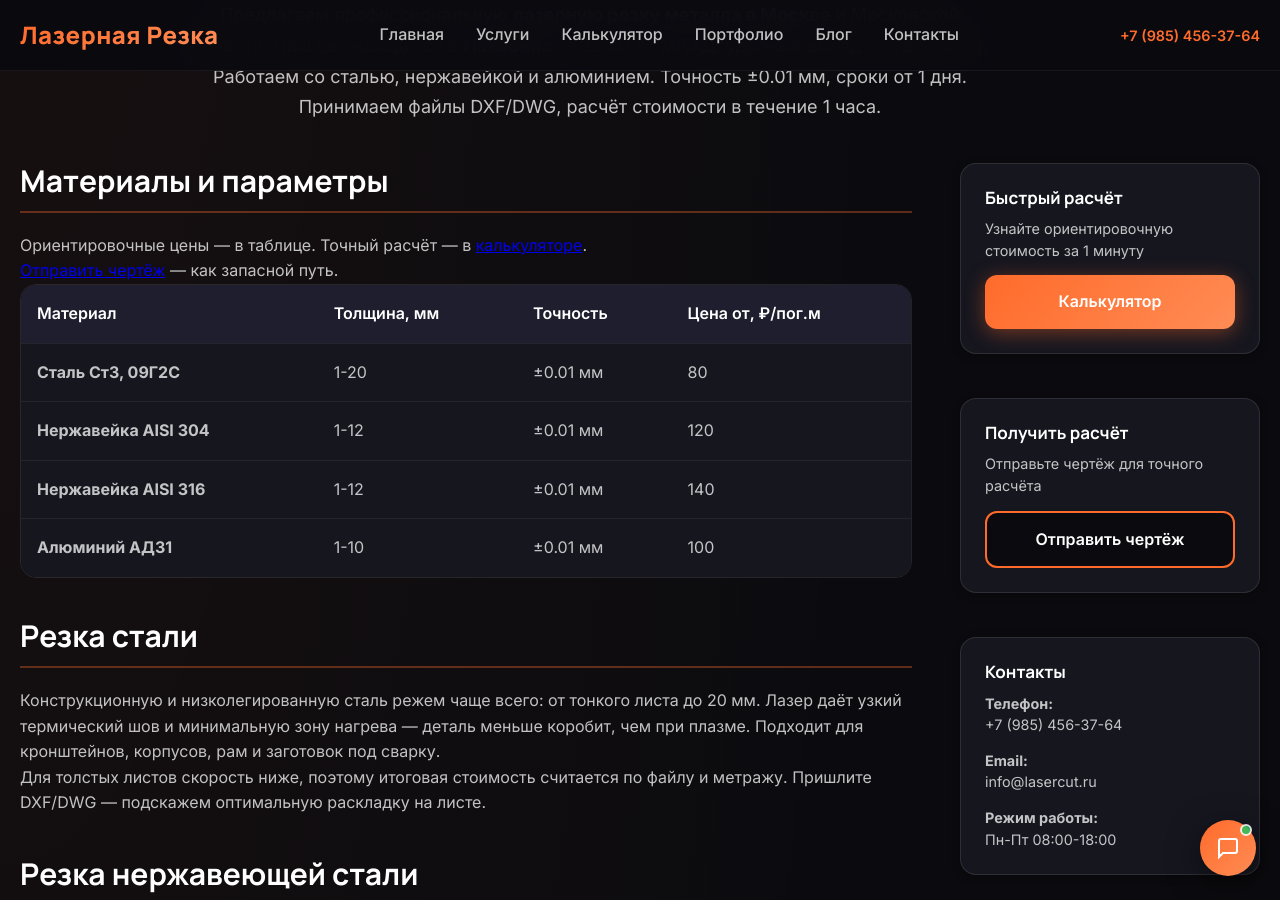
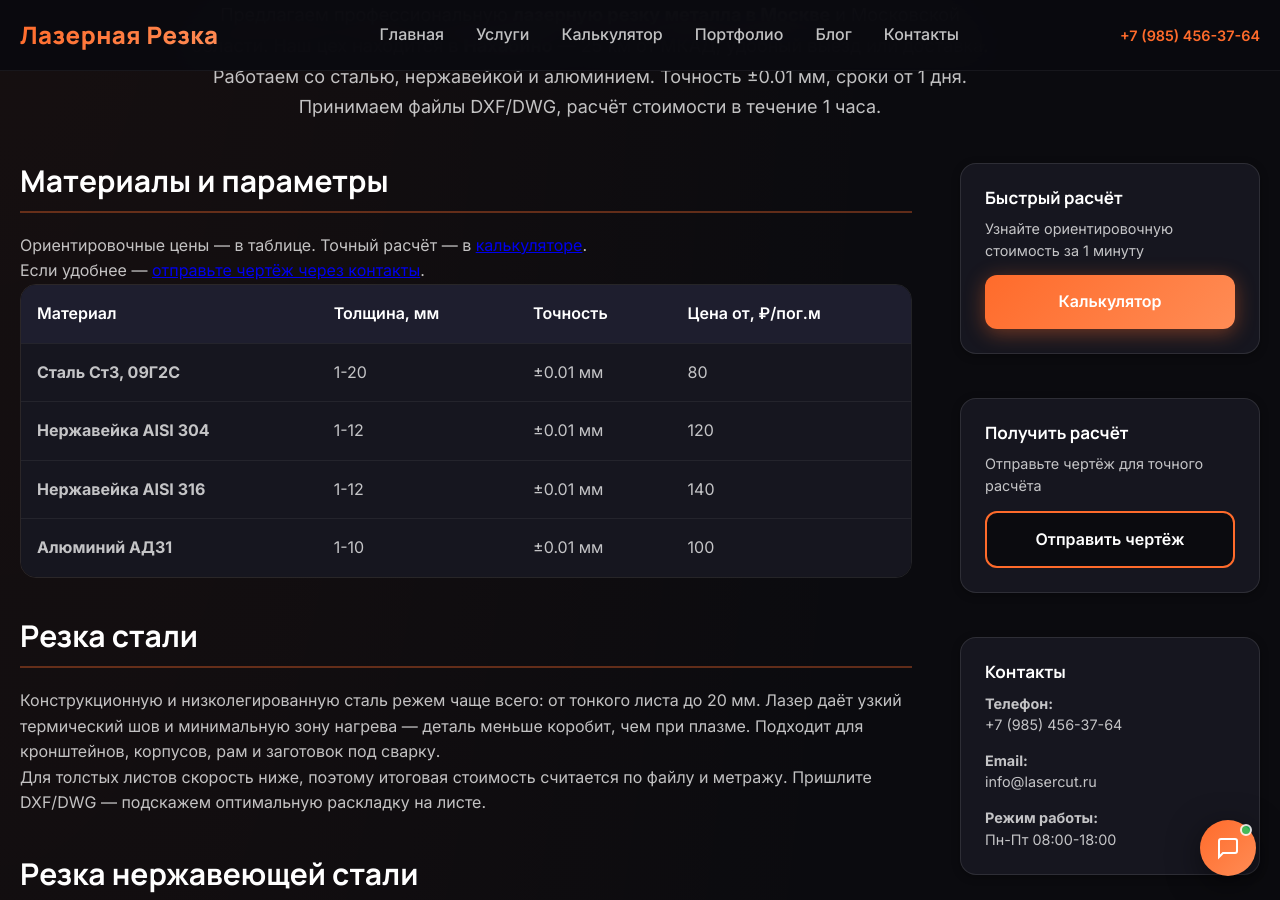
Before and after one commit to kaylas000/lazer-rezka, a Jekyll site: the page built from pages/services/metal.html, in a window 1280 px wide and 900 px high, scrolled down 569 px. Built offline with Jekyll 4.4.1, drawn with Linux system fonts in a browser that asks for light colours; some of the changed text lies outside the part shown.

Commit message:
fix(seo P2): plain hyphen in из-за, clearer materials and contacts copy
Replace non-breaking hyphen in metal copy; update materials lead link
text and contacts CTA wording per review.

Co-authored-by: kaylas000 <kaylas000@users.noreply.github.com>

```diff
--- a/pages/materials.html
+++ b/pages/materials.html
@@ -10,7 +10,7 @@ permalink: /materials/
   <div class="container">
     <h1>Материалы для резки</h1>
     <p class="lead">Работаем с широким спектром металлов</p>
-    <p class="lead">Подробно про лазерную резку и цены: <a href="/services/metal/">/services/metal/</a></p>
+    <p class="lead">Подробно про лазерную резку и цены: <a href="/services/metal/">странице лазерной резки металла и цен</a></p>
   </div>
 </section>
 
--- a/pages/services/metal.html
+++ b/pages/services/metal.html
@@ -25,7 +25,7 @@ service_type: "Лазерная резка металла"
         <h2>Материалы и параметры</h2>
 
         <p>Ориентировочные цены — в таблице. Точный расчёт — в <a href="/calculator/">калькуляторе</a>.</p>
-        <p><a href="/contacts/">Отправить чертёж</a> — как запасной путь.</p>
+        <p>Если удобнее — <a href="/contacts/">отправьте чертёж через контакты</a>.</p>
 
         <div class="material-specs-table">
           <table>
@@ -72,7 +72,7 @@ service_type: "Лазерная резка металла"
 
         <h2 id="stainless">Резка нержавеющей стали</h2>
         <p>Нержавейку AISI 304 и AISI 316 режем с аккуратной кромкой: важно не перегреть зону реза, чтобы не испортить пассивацию. Типичные задачи — пищевое оборудование, декор, элементы фасадов и коррозионностойкие узлы.</p>
-        <p>Маркировка AISI 316 дороже из‑за свойств сплава и режима резки. Если сомневаетесь в марке — приложите сертификат или фото шильдика, мы подтвердим совместимость.</p>
+        <p>Маркировка AISI 316 дороже из-за свойств сплава и режима резки. Если сомневаетесь в марке — приложите сертификат или фото шильдика, мы подтвердим совместимость.</p>
 
         <h2 id="aluminum">Резка алюминия</h2>
         <p>Алюминий АД31 и сплавы серии АМГ хорошо режутся волоконным лазером при соблюдении параметров: важны толщина, отражающая способность и качество поверхности листа. Получаем аккуратную кромку без лишней окалины.</p>
```
